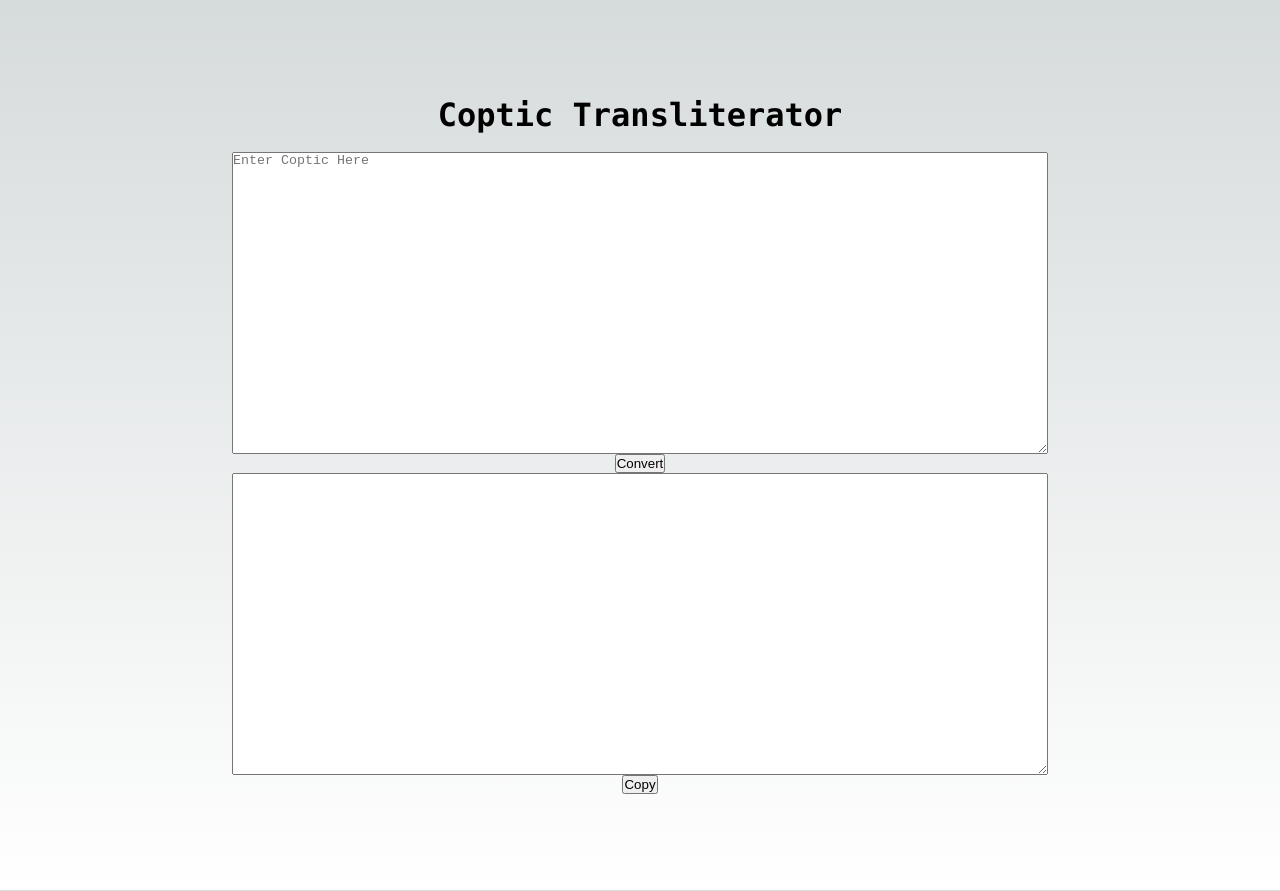
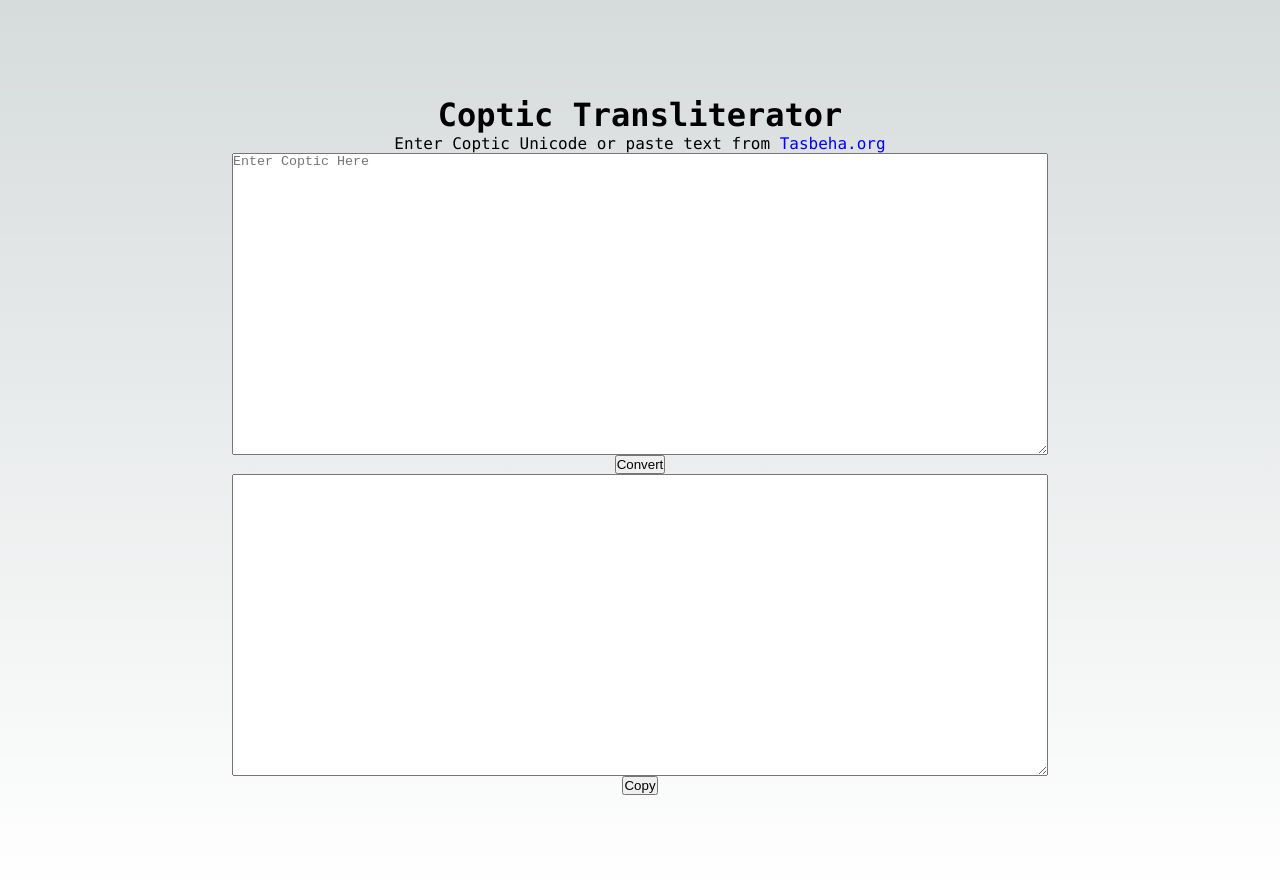
Before and after one commit to DavidGobran/Coptic-Transliterator, a Next.js app: page / in a window 1280 px wide. Built offline with nearby package versions, Linux system fonts and the light colour scheme.

Commit message:
added instructions and link

```diff
--- a/pages/index.js
+++ b/pages/index.js
@@ -19,7 +19,9 @@ export default function Home() {
       </Head>
       <main className={styles.main}>
         <h1 className={styles.code}>Coptic Transliterator</h1>
-        <br></br>
+        <label className={styles.title}>Enter Coptic Unicode or paste text from <a href="http://tasbeha.org/hymn_library"
+                                                                                    target="_blank"
+                                                                                    className={styles.link}>Tasbeha.org</a></label>
         {/* <div class="textAreaColumn"> */}
           <textarea
             id="copticUnicode"
--- a/styles/Home.module.css
+++ b/styles/Home.module.css
@@ -26,6 +26,10 @@
 .box {
   display: flex;
   width: 75%;
+}
+
+.link {
+  color: blue
 }
 
 .description a {
```
